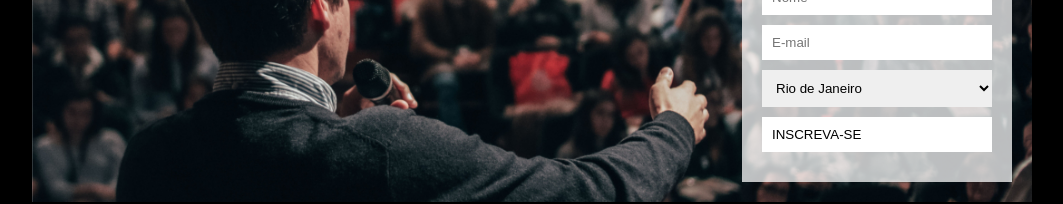
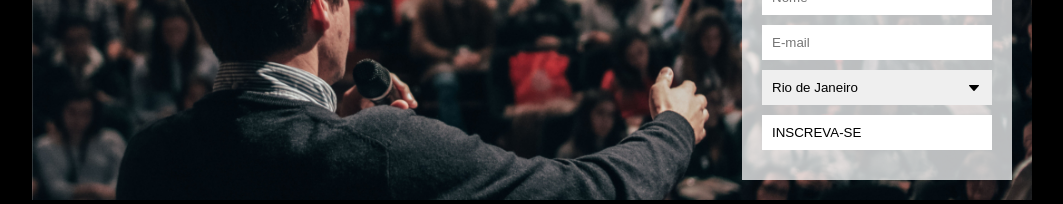
Before and after one commit to BraianNicolao/Projeto-Pagina-de-Captura, a plain HTML site: page index.html in a window 1280 px wide. Shown: the part 321-525 px from the top of the page, without its empty margins (108-1171 px from the left). Drawn offline with Linux system fonts and the light colour scheme.

Commit message:
Adicionado estilo ao formulario

```diff
--- a/CSS/style.css
+++ b/CSS/style.css
@@ -56,3 +56,13 @@ input[type="submit"]{
   background-color: #48C5CE;
   font-weight: bold;
 }
+
+select{
+  -moz-appearance: none;
+  -webkit-appearance: none;
+  appearance: none;
+  background-image: url(/imagens/arrow.jpg);
+  background-repeat: no-repeat;
+  background-position-x: calc(100% - 10px);
+  background-position-y: center;
+}
```
